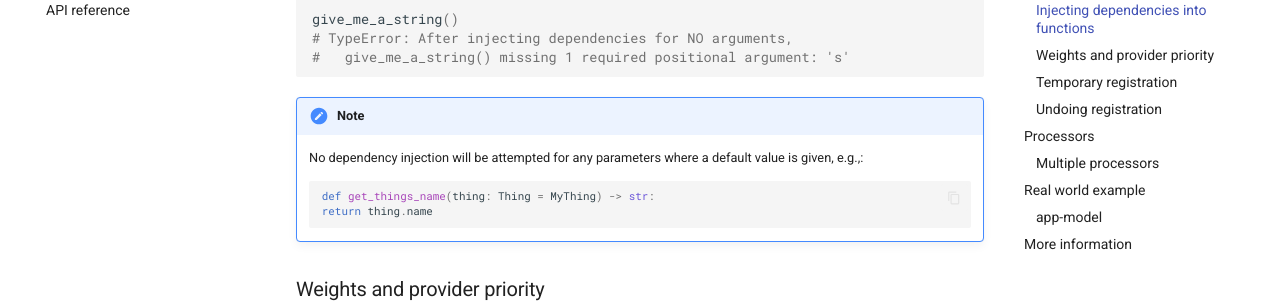
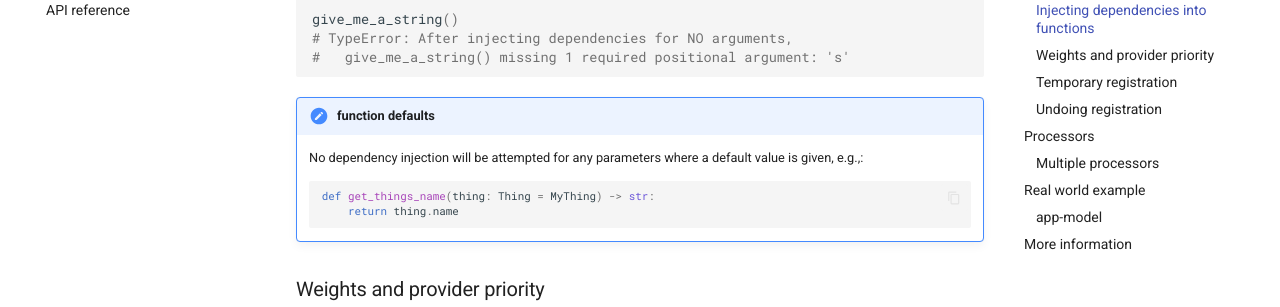
Before and after one commit to pyapp-kit/in-n-out, an MkDocs documentation site: the page built from docs/getting_started.md, in a window 1280 px wide and 900 px high, scrolled down 2535 px. Shown: the part 152-459 px from the top of the window. Built offline with MkDocs 1.6.1 and Material for MkDocs 9.7.7, drawn with Linux system fonts in a browser that asks for light colours; comment, search, counter and statistics services are not loaded.

Commit message:
docs: fix indent and add title to note in 'getting started' (#100)
fix

````diff
--- a/docs/getting_started.md
+++ b/docs/getting_started.md
@@ -136,13 +136,13 @@ give_me_a_string()
 #   give_me_a_string() missing 1 required positional argument: 's'
 ```
 
-!!!note
+!!!note "function defaults"
     No dependency injection will be attempted for any parameters where a default value
     is given, e.g.,:
 
     ```python
     def get_things_name(thing: Thing = MyThing) -> str:
-    return thing.name
+        return thing.name
     ```
 
 ### Weights and provider priority
````
